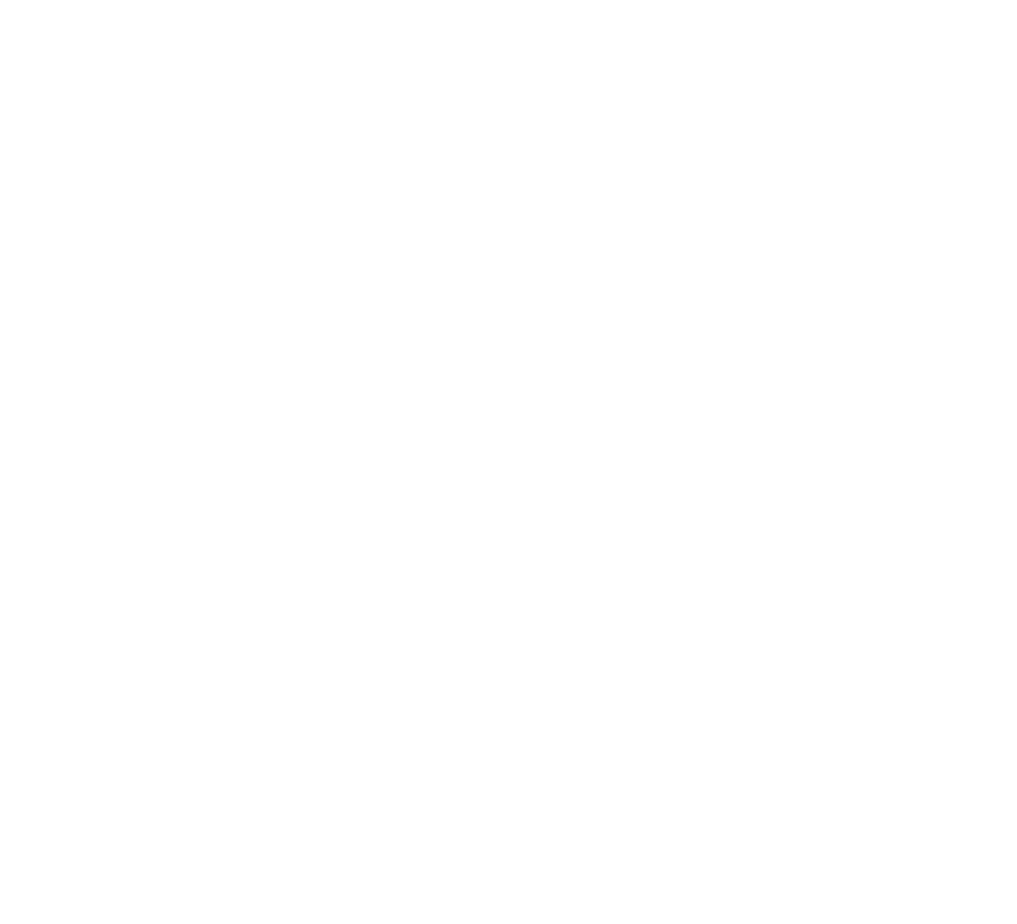
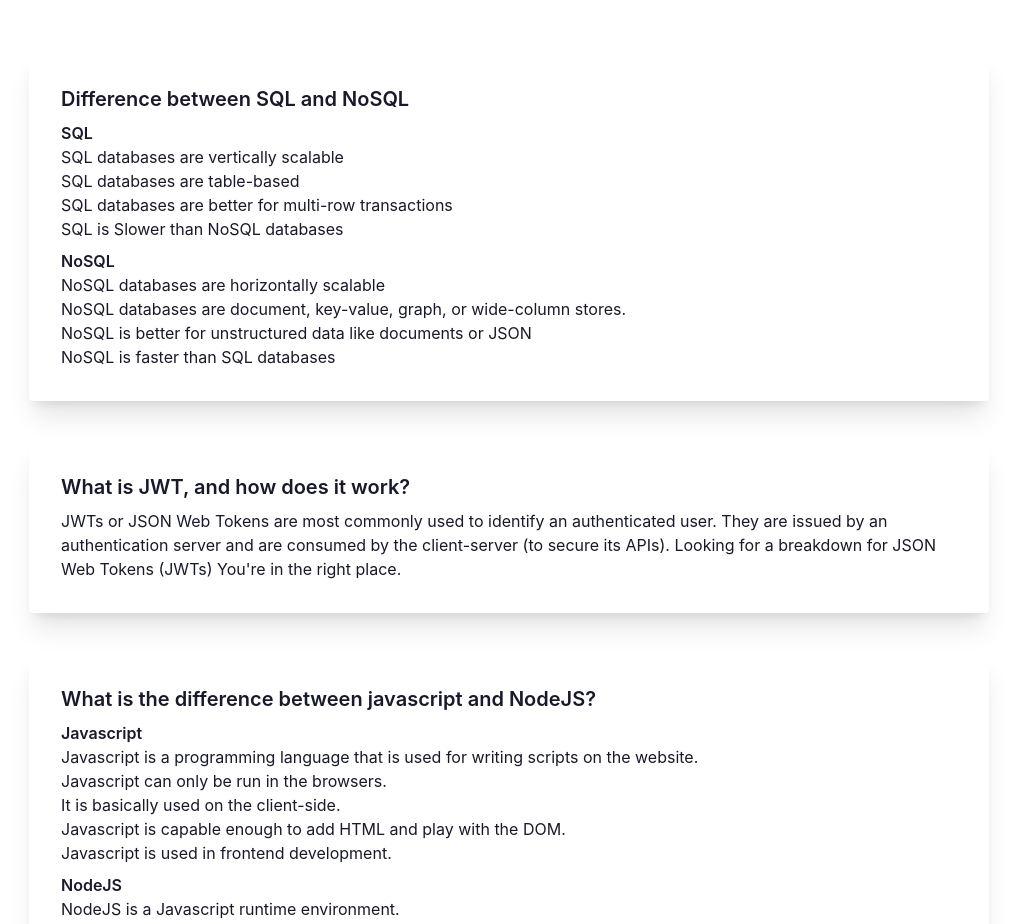
Before and after one commit to Fahim1272/service-review-client, a React (Create React App) app: page /blogs in a window 1280 px wide. Before the commit this address had no page. Shown: the part 163-1087 px from the top of the page, without its empty margins (131-1148 px from the left). Before the commit the page ends 800 px from the top, so only its background shows below. Built offline with nearby package versions, Linux system fonts and the light colour scheme.

Commit message:
Blog part completed

```diff
--- /dev/null
+++ b/src/Pages/Blogs/Blogs.js
@@ -0,0 +1,65 @@
+import React from 'react';
+
+const Blogs = () => {
+    return (
+        <div>
+            <h1 className='text-4xl text-center font-bold my-14'>Blogs</h1>
+            <div className="card card-side bg-base-100 shadow-xl w-3/4 mx-auto mt-10 ">
+                <div className="card-body">
+                    <h2 className="card-title">Difference between SQL and NoSQL</h2>
+                    <div>
+                        <h1 className='font-semibold'>SQL</h1>
+                        <p>SQL databases are vertically scalable</p>
+                        <p>SQL databases are table-based</p>
+                        <p>SQL databases are better for multi-row transactions</p>
+                        <p>SQL is Slower than NoSQL databases</p>
+                    </div>
+                    <div>
+                        <h1 className='font-semibold'>NoSQL</h1>
+                        <p>NoSQL databases are horizontally scalable</p>
+                        <p> NoSQL databases are document, key-value, graph, or wide-column stores.</p>
+                        <p>NoSQL is better for unstructured data like documents or JSON</p>
+                        <p>NoSQL is faster than SQL databases</p>
+                    </div>
+                </div>
+            </div>
+            <div className="card card-side bg-base-100 shadow-xl w-3/4 mx-auto mt-10 ">
+                <div className="card-body">
+                    <h2 className="card-title">What is JWT, and how does it work?</h2>
+                    <p>JWTs or JSON Web Tokens are most commonly used to identify an authenticated user. They are issued by an authentication server and are consumed by the client-server (to secure its APIs). Looking for a breakdown for JSON Web Tokens (JWTs) You're in the right place.</p>
+                </div>
+            </div>
+            <div className="card card-side bg-base-100 shadow-xl w-3/4 mx-auto mt-10 ">
+                <div className="card-body">
+                    <h2 className="card-title">What is the difference between javascript and NodeJS?</h2>
+                    <div>
+                        <h1 className='font-semibold'>Javascript</h1>
+                        <p>Javascript is a programming language that is used for writing scripts on the website. </p>
+                        <p>Javascript can only be run in the browsers.</p>
+                        <p>It is basically used on the client-side.</p>
+                        <p>Javascript is capable enough to add HTML and play with the DOM.</p>
+                        <p>Javascript is used in frontend development.</p>
+                    </div>
+                    <div>
+                        <h1 className='font-semibold'>NodeJS</h1>
+                        <p>NodeJS is a Javascript runtime environment.</p>
+                        <p> We can run Javascript outside the browser with the help of NodeJS.</p>
+                        <p>It is mostly used on the server-side.</p>
+                        <p>Nodejs does not have capability to add HTML tags.</p>
+                        <p>Nodejs is used in server-side development.</p>
+                    </div>
+                </div>
+            </div>
+            <div className="card card-side bg-base-100 shadow-xl w-3/4 mx-auto my-10 ">
+                <div className="card-body">
+                    <h2 className="card-title">How does NodeJS handle multiple requests at the same time?</h2>
+                    <p>JWTs or JSON Web Tokens are most commonly used to identify an authenticated user. They are issued by an authentication server and are consumed by the client-server (to secure its APIs). Looking for a breakdown for JSON Web Tokens (JWTs) You're in the right place.</p>
+                </div>
+            </div>
+
+
+        </div>
+    );
+};
+
+export default Blogs;
--- a/src/Pages/Shared/Header/Header.js
+++ b/src/Pages/Shared/Header/Header.js
@@ -4,6 +4,7 @@
 const Header = () => {
     const menus = <>
         <li><Link to='/'>Home</Link></li>
+        <li><Link to='/blogs'>Blogs</Link></li>
     </>
     return (
         <div className="navbar bg-base-100">
--- a/src/Router/Routes/Routes.js
+++ b/src/Router/Routes/Routes.js
@@ -1,5 +1,6 @@
 import { createBrowserRouter } from "react-router-dom";
 import Main from "../../Layout/Main";
+import Blogs from "../../Pages/Blogs/Blogs";
 import Home from "../../Pages/Home/Home";
 import ServiceRoute from "../../Pages/ServiceRoute/ServiceRoute";
 
@@ -15,6 +16,10 @@
             {
                 path:'/services',
                 element:< ServiceRoute></ServiceRoute>
+            },
+            {
+                path:'/blogs',
+                element:<Blogs></Blogs>
             }
         ]
     }
```
